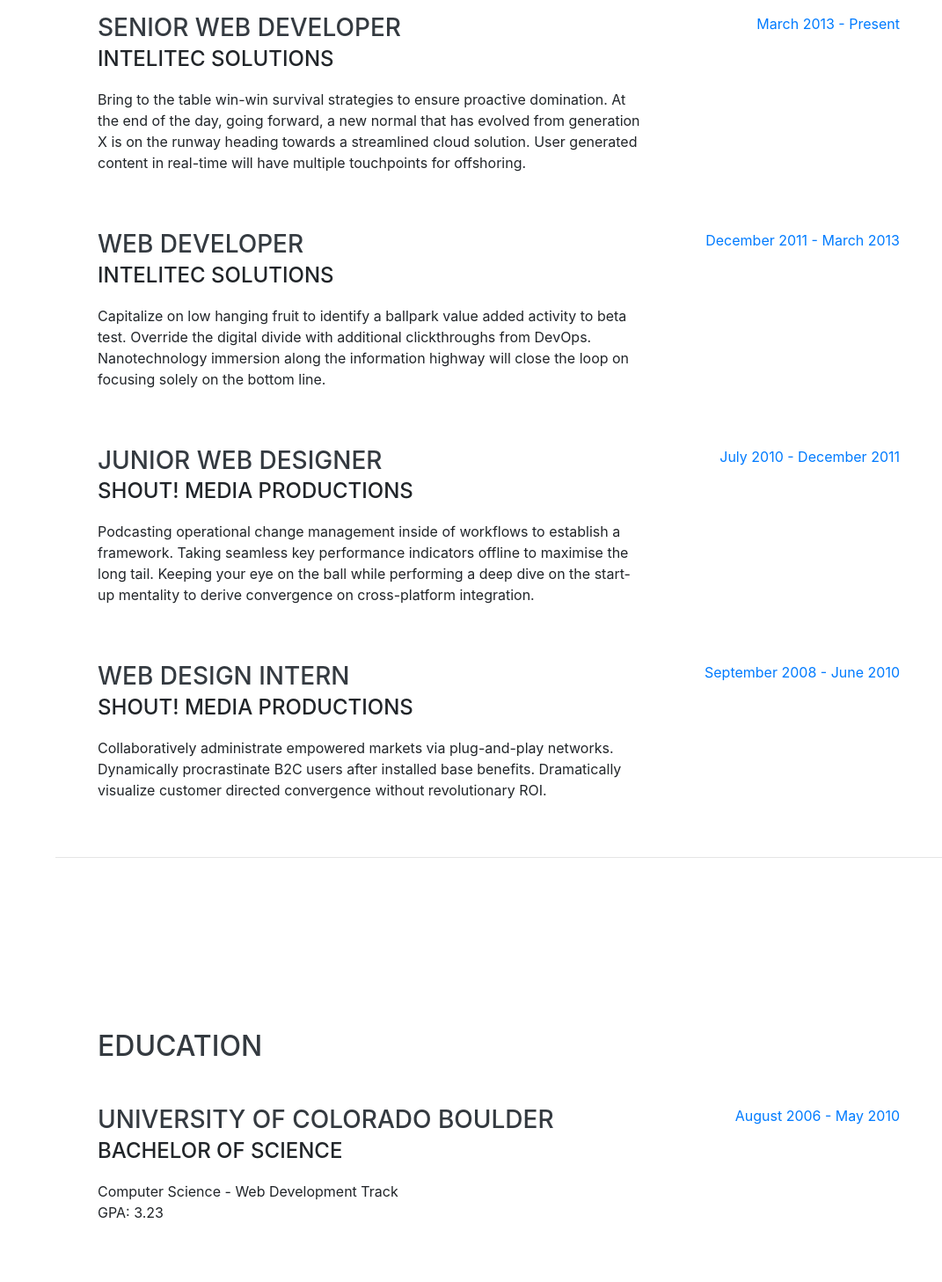
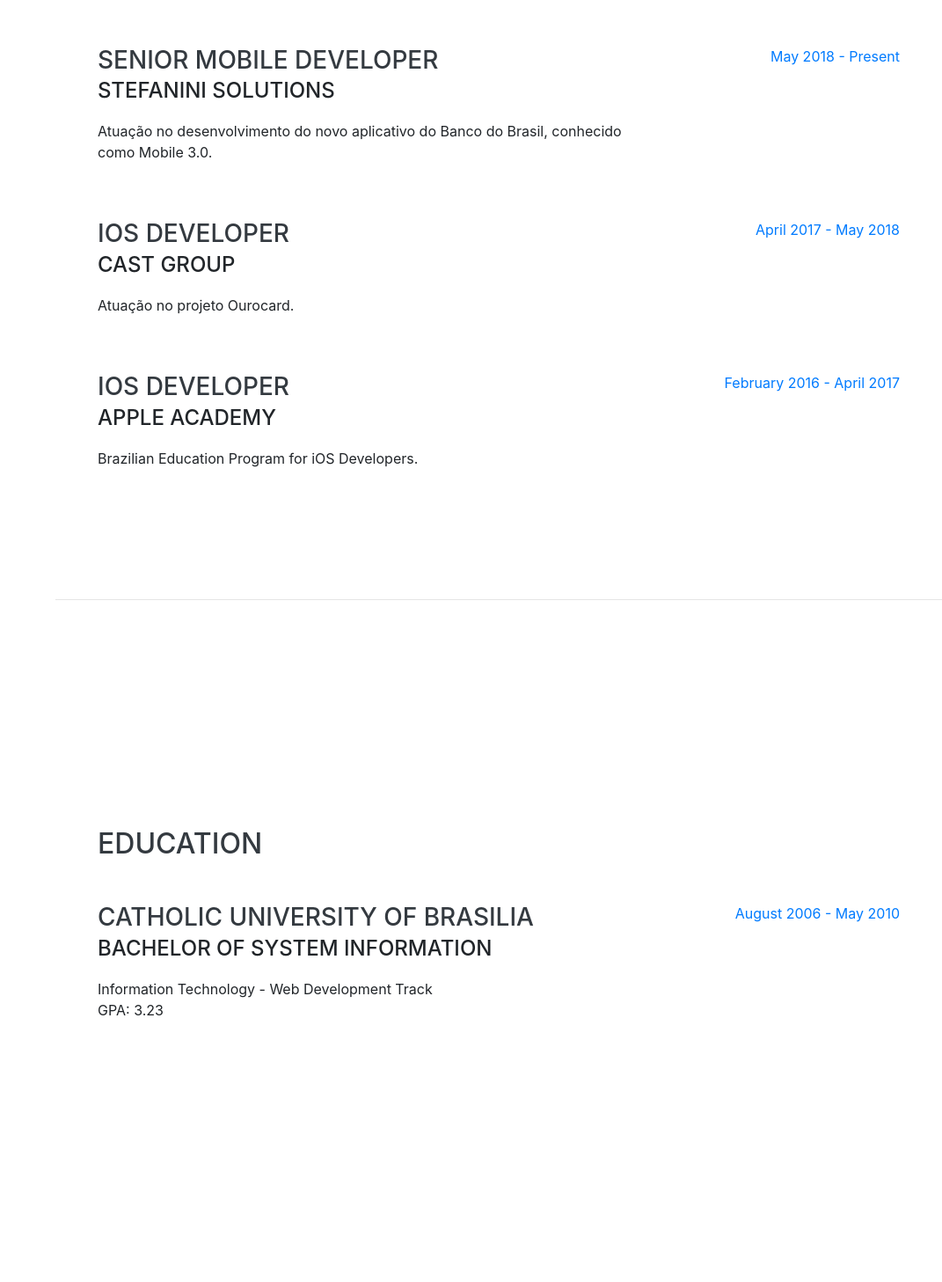
Before and after one commit to matheusdepaula/My-Portifolio, a Vue app: page / in a window 1280 px wide. Shown: the part 920-2377 px from the top of the page at 88% size, without its empty margins (209-1280 px from the left). Built offline with nearby package versions, Linux system fonts and the light colour scheme; some icons are missing; a web font is replaced by a local one.

Commit message:
add my custom data

```diff
--- a/index.html
+++ b/index.html
@@ -5,7 +5,7 @@
     <link href="https://fonts.googleapis.com/css?family=Open+Sans:300,300i,400,400i,600,600i,700,700i,800,800i" rel="stylesheet">
     <meta charset="utf-8">
     <meta name="viewport" content="width=device-width,initial-scale=1.0">
-    <title>my-portifolio</title>
+    <title>Matheus de Paula</title>
   </head>
   <body>
     <div id="app"></div>
--- a/package.json
+++ b/package.json
@@ -14,6 +14,10 @@
     "bootstrap": "^4.1.3",
     "devicons": "^1.8.0",
     "font-awesome": "^4.7.0",
+    "jquery": "^3.3.1",
+    "jquery.easing": "^1.4.1",
+    "popper.js": "^1.14.4",
+    "prerender-spa-plugin": "^3.4.0",
     "vue": "^2.5.2"
   },
   "devDependencies": {
--- a/src/App.vue
+++ b/src/App.vue
@@ -1,10 +1,8 @@
-
-
 <template>
   <div class="main-wrapper">
     <nav class="navbar navbar-expand-lg navbar-dark bg-primary fixed-top" id="sideNav">
       <a class="navbar-brand js-scroll-trigger" href="#page-top">
-        <span class="d-block d-lg-none">Clarence Taylor</span>
+        <span class="d-block d-lg-none">Matheus de Paula</span>
         <span class="d-none d-lg-block">
           <img class="img-fluid img-profile rounded-circle mx-auto mb-2" src="img/profile.jpg" alt="">
         </span>
@@ -40,6 +38,7 @@
 
       <section class="resume-section p-3 p-lg-5 d-flex d-column" id="about">
         <div class="my-auto">
+          <div class="subheading mb-0">Hi there, I`M</div>
           <h1 class="mb-0">Matheus
             <span class="text-primary">De Paula</span>
           </h1>
@@ -52,7 +51,7 @@
             Busco sempre me aperfeiçoar e posso, com certeza, dizer que tecnologia é minha paixão!
           </p>
           <div class="social-icons">
-            <a href="#">
+            <a href="https://www.linkedin.com/in/matheus-depaula/">
               <i class="fab fa-linkedin-in"></i>
             </a>
             <a href="#">
@@ -76,45 +75,34 @@
 
           <div class="resume-item d-flex flex-column flex-md-row mb-5">
             <div class="resume-content mr-auto">
-              <h3 class="mb-0">Senior Web Developer</h3>
-              <div class="subheading mb-3">Intelitec Solutions</div>
-              <p>Bring to the table win-win survival strategies to ensure proactive domination. At the end of the day, going forward, a new normal that has evolved from generation X is on the runway heading towards a streamlined cloud solution. User generated content in real-time will have multiple touchpoints for offshoring.</p>
+              <h3 class="mb-0">Senior Mobile Developer</h3>
+              <div class="subheading mb-3">Stefanini Solutions</div>
+              <p>Atuação no desenvolvimento do novo aplicativo do Banco do Brasil, conhecido como Mobile 3.0.</p>
             </div>
             <div class="resume-date text-md-right">
-              <span class="text-primary">March 2013 - Present</span>
+              <span class="text-primary">May 2018 - Present</span>
             </div>
           </div>
 
           <div class="resume-item d-flex flex-column flex-md-row mb-5">
             <div class="resume-content mr-auto">
-              <h3 class="mb-0">Web Developer</h3>
-              <div class="subheading mb-3">Intelitec Solutions</div>
-              <p>Capitalize on low hanging fruit to identify a ballpark value added activity to beta test. Override the digital divide with additional clickthroughs from DevOps. Nanotechnology immersion along the information highway will close the loop on focusing solely on the bottom line.</p>
+              <h3 class="mb-0">iOS Developer</h3>
+              <div class="subheading mb-3">Cast Group</div>
+              <p>Atuação no projeto Ourocard.</p>
             </div>
             <div class="resume-date text-md-right">
-              <span class="text-primary">December 2011 - March 2013</span>
+              <span class="text-primary">April 2017 - May 2018</span>
             </div>
           </div>
 
           <div class="resume-item d-flex flex-column flex-md-row mb-5">
             <div class="resume-content mr-auto">
-              <h3 class="mb-0">Junior Web Designer</h3>
-              <div class="subheading mb-3">Shout! Media Productions</div>
-              <p>Podcasting operational change management inside of workflows to establish a framework. Taking seamless key performance indicators offline to maximise the long tail. Keeping your eye on the ball while performing a deep dive on the start-up mentality to derive convergence on cross-platform integration.</p>
+              <h3 class="mb-0">iOS Developer</h3>
+              <div class="subheading mb-3">Apple Academy</div>
+              <p>Brazilian Education Program for iOS Developers.</p>
             </div>
             <div class="resume-date text-md-right">
-              <span class="text-primary">July 2010 - December 2011</span>
-            </div>
-          </div>
-
-          <div class="resume-item d-flex flex-column flex-md-row">
-            <div class="resume-content mr-auto">
-              <h3 class="mb-0">Web Design Intern</h3>
-              <div class="subheading mb-3">Shout! Media Productions</div>
-              <p>Collaboratively administrate empowered markets via plug-and-play networks. Dynamically procrastinate B2C users after installed base benefits. Dramatically visualize customer directed convergence without revolutionary ROI.</p>
-            </div>
-            <div class="resume-date text-md-right">
-              <span class="text-primary">September 2008 - June 2010</span>
+              <span class="text-primary">February 2016 - April 2017</span>
             </div>
           </div>
 
@@ -130,24 +118,13 @@
 
           <div class="resume-item d-flex flex-column flex-md-row mb-5">
             <div class="resume-content mr-auto">
-              <h3 class="mb-0">University of Colorado Boulder</h3>
-              <div class="subheading mb-3">Bachelor of Science</div>
-              <div>Computer Science - Web Development Track</div>
+              <h3 class="mb-0">Catholic University of Brasilia</h3>
+              <div class="subheading mb-3">Bachelor of System information</div>
+              <div>Information Technology - Web Development Track</div>
               <p>GPA: 3.23</p>
             </div>
             <div class="resume-date text-md-right">
               <span class="text-primary">August 2006 - May 2010</span>
-            </div>
-          </div>
-
-          <div class="resume-item d-flex flex-column flex-md-row">
-            <div class="resume-content mr-auto">
-              <h3 class="mb-0">James Buchanan High School</h3>
-              <div class="subheading mb-3">Technology Magnet Program</div>
-              <p>GPA: 3.56</p>
-            </div>
-            <div class="resume-date text-md-right">
-              <span class="text-primary">August 2002 - May 2006</span>
             </div>
           </div>
 
@@ -271,8 +248,62 @@
 export default {
   data () {
     return {
-      title: 'My portfolio'
+      title: 'My portfolio',
+      name: 'MATHEUS',
+      surname: 'DE PAULA',
+      address: 'QS 14 Conjunto 2B · Riacho Fundo I, Brasília/DF · (61) 98222-5211 ·',
+      email: 'matheusdepaula.bsb@gmail.com',
+      aboutMe: 'Apaixonado pela tecnologia',
+      experience: [
+        {
+          position: 'Senior Mobile Developer',
+          company: 'Stefanini Solutions',
+          description: 'Atuação no desenvolvimento do aplicativo BB 3.0.',
+          startDate: 'May 2018',
+          endDate: 'Atual'
+        },
+        {
+          position: 'iOS Developer',
+          company: 'Cast Group',
+          description: 'Atuação no projeto Ourocard.',
+          startDate: 'April 2017',
+          endDate: 'May 2018'
+        },
+        {
+          position: 'iOS Develope',
+          company: 'Apple Academy',
+          description: 'Brazilian Education Program for iOS Developers.',
+          startDate: 'February 2016',
+          endDate: 'April 2017'
+        }
+      ]
     }
+  },
+  mounted () {
+    const $ = this.jquery
+    this.$nextTick(() => {
+      // our custom jQuery code goes here
+      $('a.js-scroll-trigger[href*="#"]:not([href="#"])').click(function () {
+        if (location.pathname.replace(/^\//, '') === this.pathname.replace(/^\//, '') && location.hostname === this.hostname) {
+          var target = $(this.hash)
+          target = target.length ? target : $('[name=' + this.hash.slice(1) + ']')
+          if (target.length) {
+            $('html, body').animate({
+              scrollTop: (target.offset().top)
+            }, 1000, 'easeInOutExpo')
+            return false
+          }
+        }
+      })
+      // Closes responsive menu when a scroll trigger link is clicked
+      $('.js-scroll-trigger').click(function () {
+        $('.navbar-collapse').collapse('hide')
+      })
+      // Activate scrollspy to add active class to navbar items on scroll
+      $('body').scrollspy({
+        target: '#sideNav'
+      })
+    })
   }
 }
 </script>
--- a/src/main.js
+++ b/src/main.js
@@ -1,9 +1,15 @@
 import Vue from 'vue'
 import App from './App'
+import jquery from 'jquery'
+
+require('bootstrap')
+require('jquery.easing')
 
 require('bootstrap/dist/css/bootstrap.css')
 require('devicons/css/devicons.css')
 require('font-awesome/css/font-awesome.css')
+
+Vue.prototype.jquery = jquery
 Vue.config.productionTip = false
 
 /* eslint-disable no-new */
```
Also changed, not shown: src/assets/profile.jpg (added), 1 other file (tests, documents, lock files or other folders).
